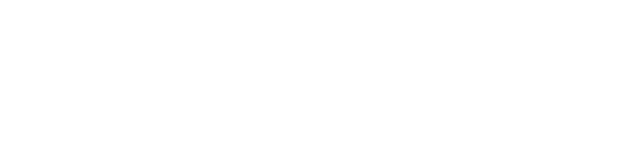
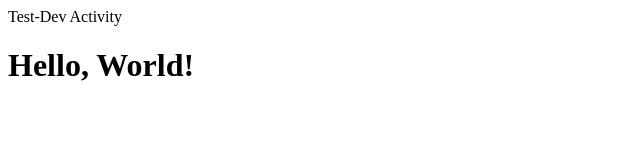
Before and after one commit to AlinaBasiuk/test_dev, a plain HTML site: page index.html in a window 1280 px wide. Shown: the whole page, without its empty margins (0-640 px from the left). Drawn offline with Linux system fonts and the light colour scheme.

Commit message:
Update index.html

```diff
--- a/index.html
+++ b/index.html
@@ -1,6 +1,6 @@
 <html>
-    <header></header>
+    <header>Test-Dev Activity</header>
     <body>
-
+        <h1>Hello, World!</h1>
     </body>
 </html>
```
